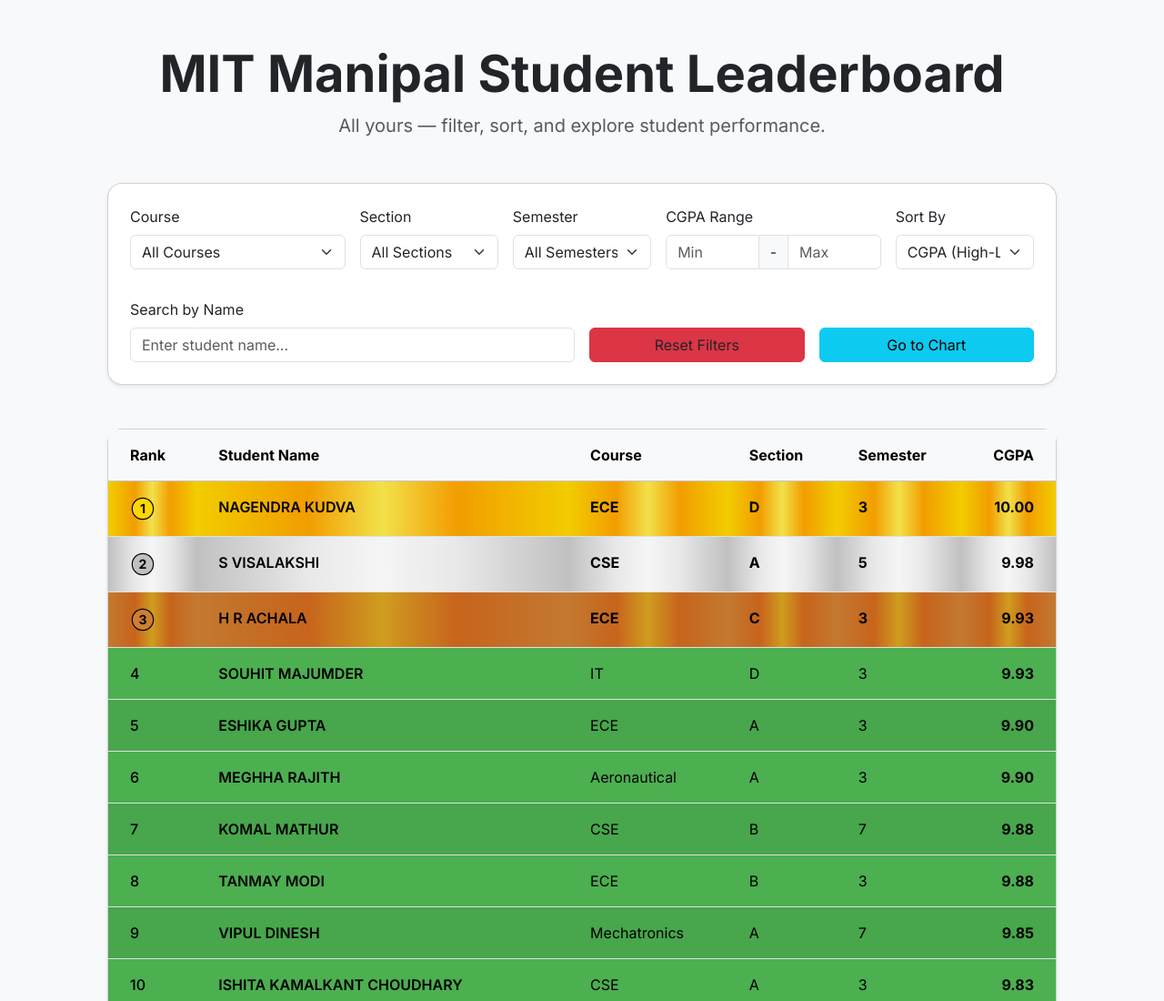
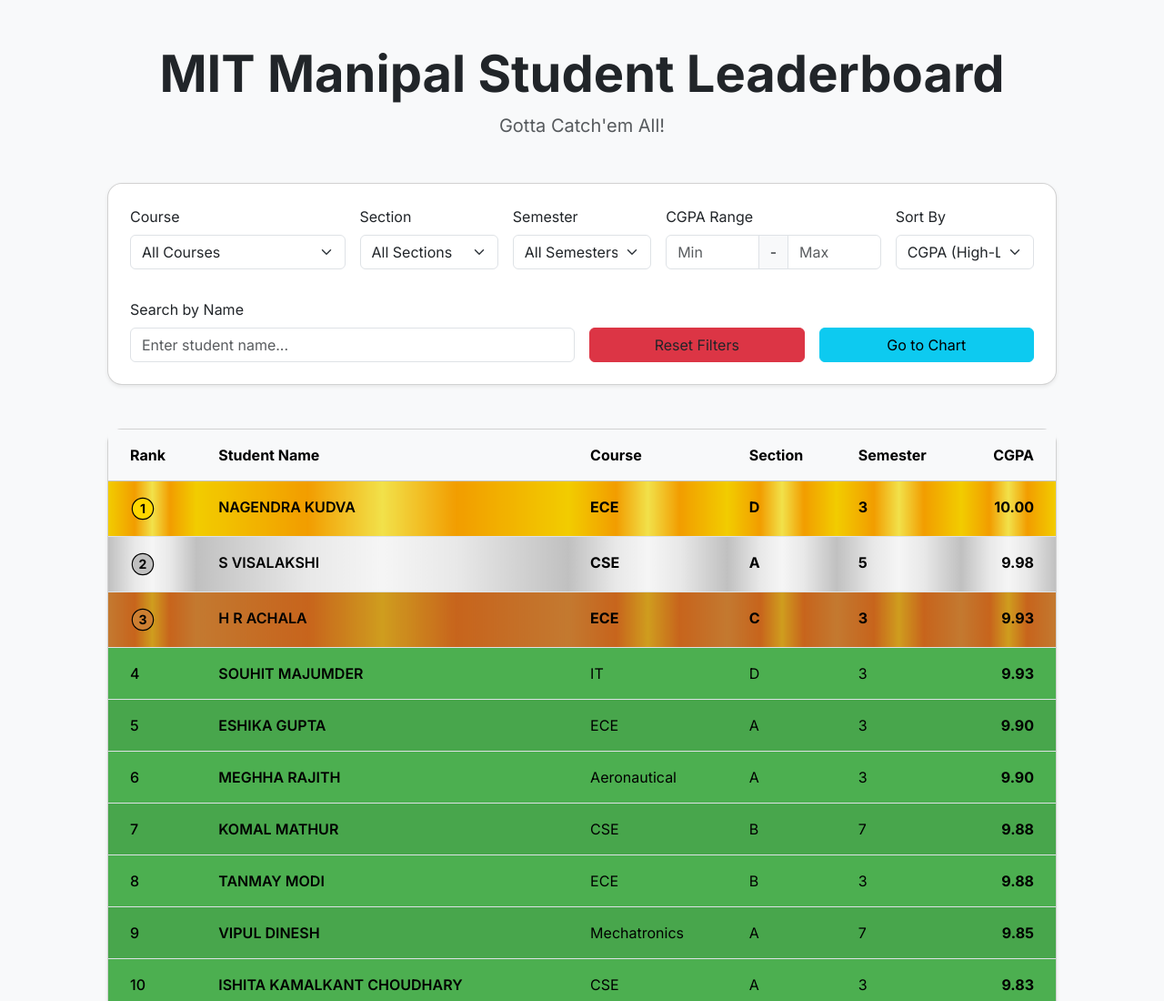
Before and after one commit to cgpagang/cgpa, a plain HTML site: page index.html in a window 1280 px wide. Shown: the top 1100 px of the page at 91% size. Drawn offline with nearby package versions, Linux system fonts and the light colour scheme.

Commit message:
Update index.html

```diff
--- a/index.html
+++ b/index.html
@@ -16,7 +16,7 @@
     <div class="container p-4 p-sm-5">
         <header class="text-center mb-5">
             <h1 class="display-4 fw-bold">MIT Manipal Student Leaderboard</h1>
-            <p class="lead text-muted">All yours — filter, sort, and explore student performance.</p>
+            <p class="lead text-muted">Gotta Catch'em All!</p>
         </header>
 
         <div class="card shadow-sm mb-5">
```
